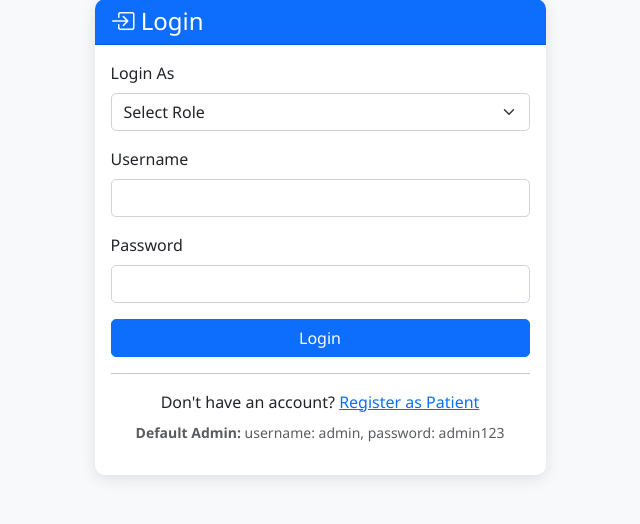
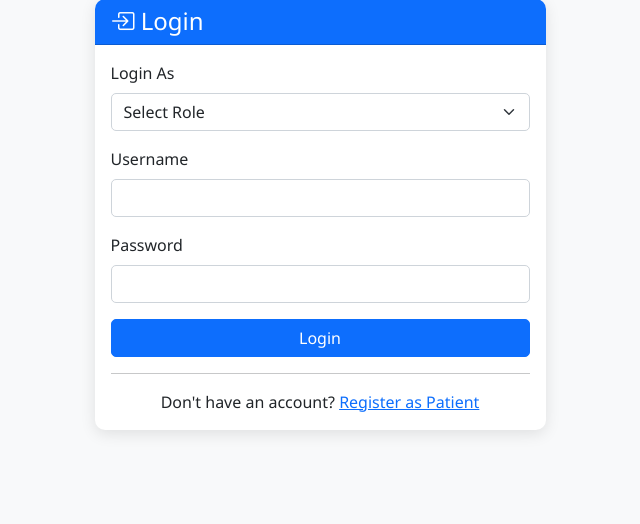
Before and after one commit to pagidelaprashanth99-bit/hostel_management, a Flask app: page /login in a window 1280 px wide. Shown: the part 25-549 px from the top of the page, without its empty margins (320-960 px from the left). Run offline with Flask 3, Linux system fonts and the light colour scheme.

Commit message:
Update login.html

```diff
--- a/templates/login.html
+++ b/templates/login.html
@@ -34,9 +34,6 @@
                 <p class="text-center mb-0">
                     Don't have an account? <a href="{{ url_for('register') }}">Register as Patient</a>
                 </p>
-                <p class="text-center mt-2 text-muted small">
-                    <strong>Default Admin:</strong> username: admin, password: admin123
-                </p>
             </div>
         </div>
     </div>
```
